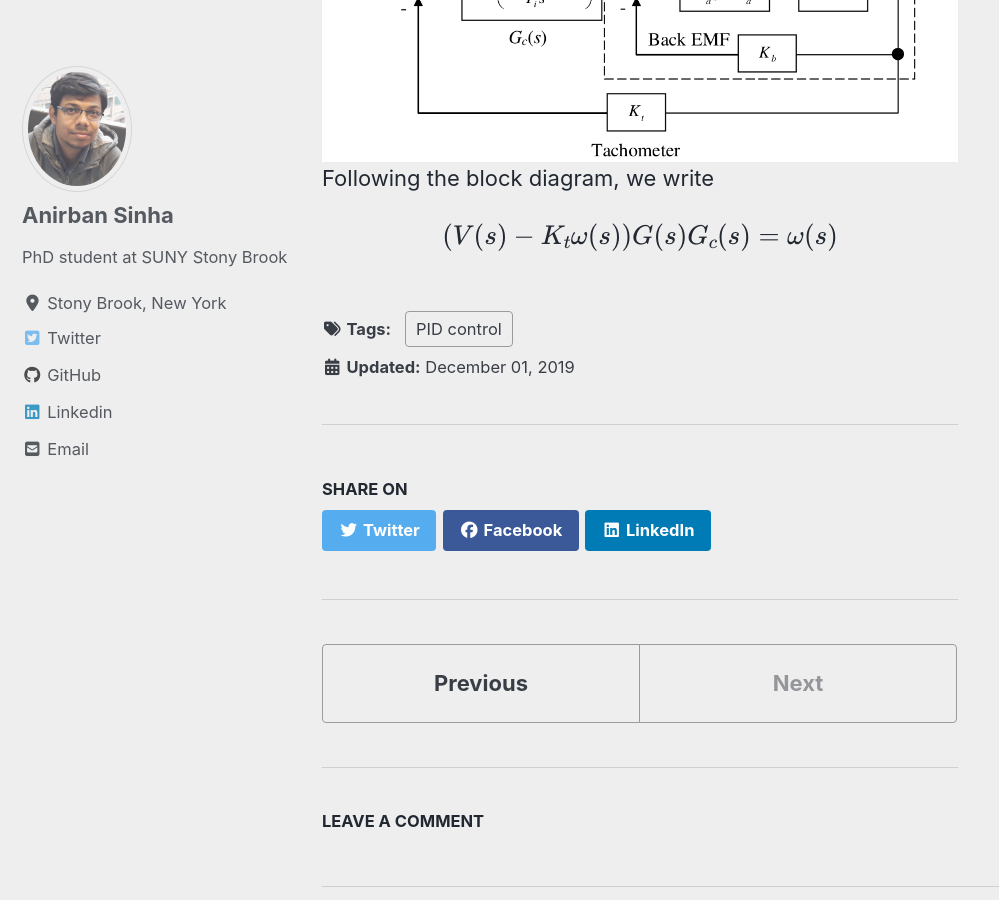
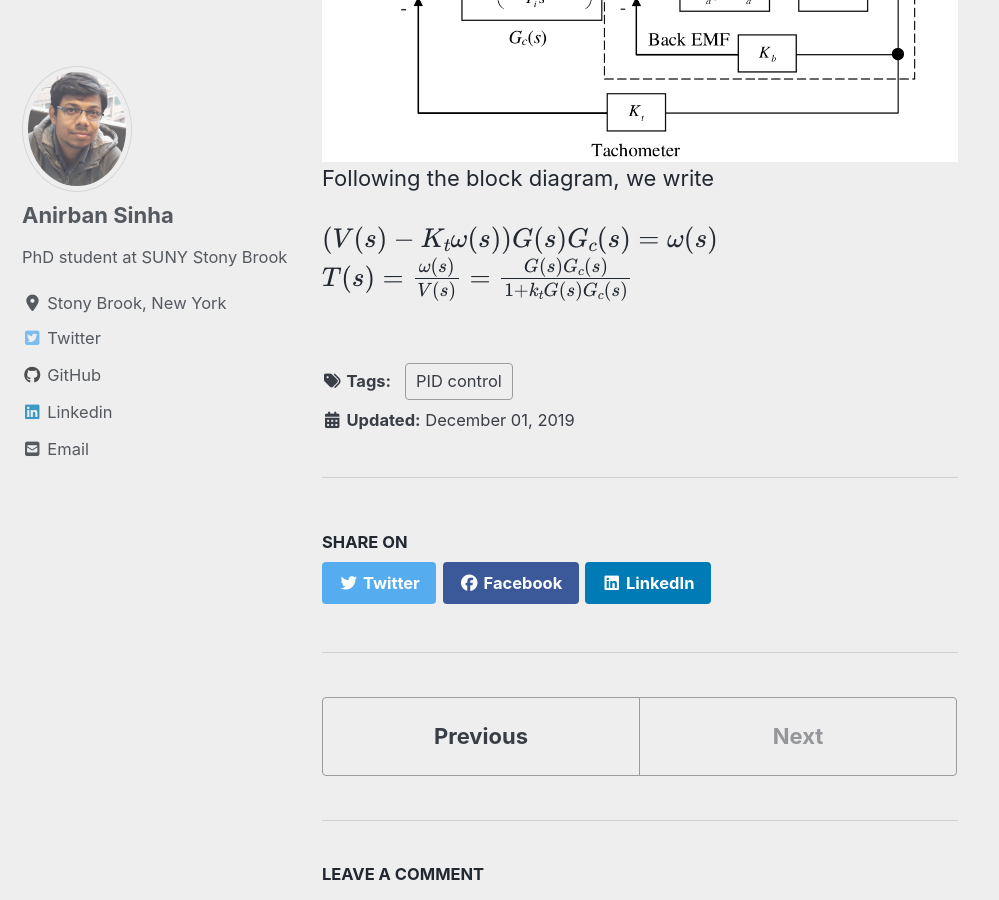
Before and after one commit to mattsinbot/mattsinbot.github.io, a Jekyll site: the page built from _posts/2019-12-3-PID.md, in a window 1280 px wide and 900 px high, scrolled down 2471 px. Shown: the whole window, without its empty margins (0-999 px from the left). Built offline with Jekyll 4.4.1, drawn with Linux system fonts in a browser that asks for light colours; cached includes are drawn as plain includes; nearby versions of some CDN libraries; formulas are drawn with MathJax 3; comment, search, counter and statistics services are not loaded.

Commit message:
equation in new line

```diff
--- a/_posts/2019-12-3-PID.md
+++ b/_posts/2019-12-3-PID.md
@@ -24,3 +24,4 @@ In order to perform theoretical analysis, we need to derive transfer function (T
 Following the block diagram, we write
 
 $$(V(s) - K_t\omega(s))G(s)G_c(s) = \omega(s)$$
+$$T(s) = \frac{\omega(s)}{V(s)}=\frac{G(s)G_c(s)}{1+k_tG(s)G_c(s)}$$
```
